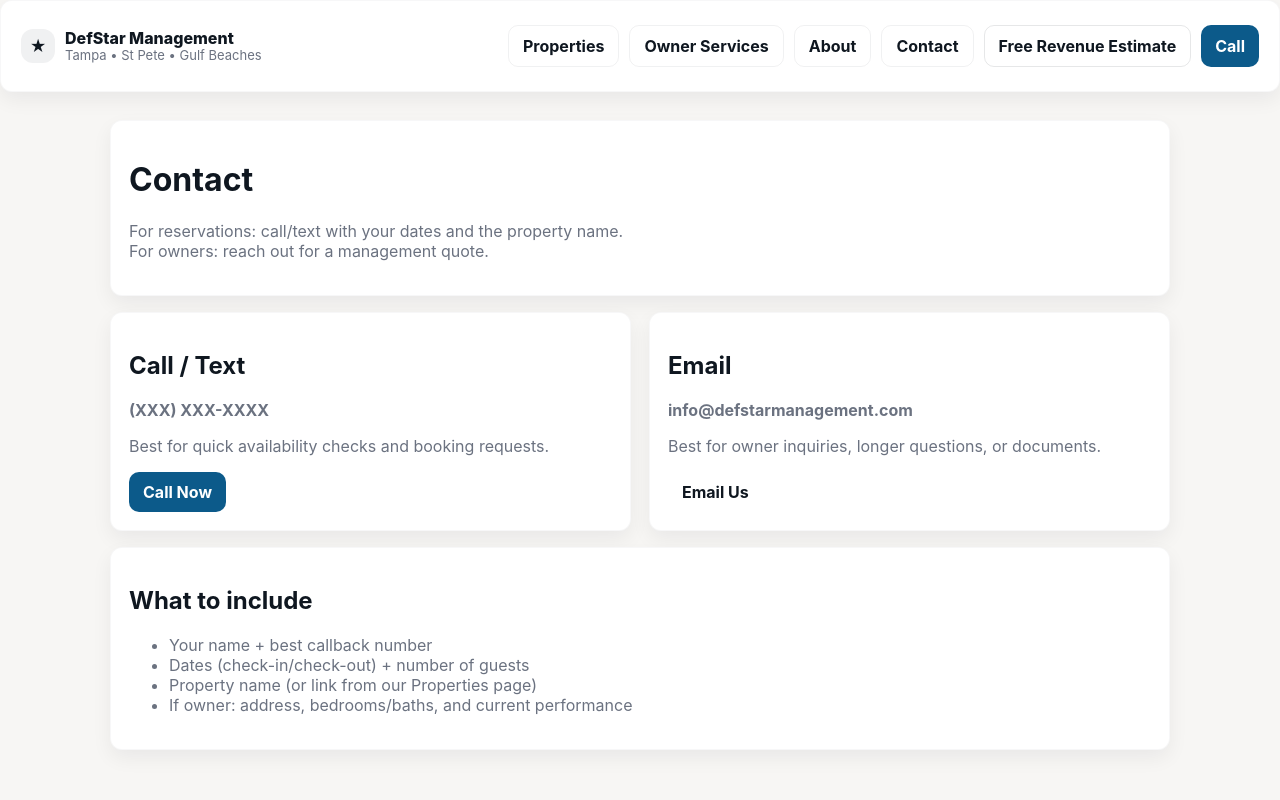
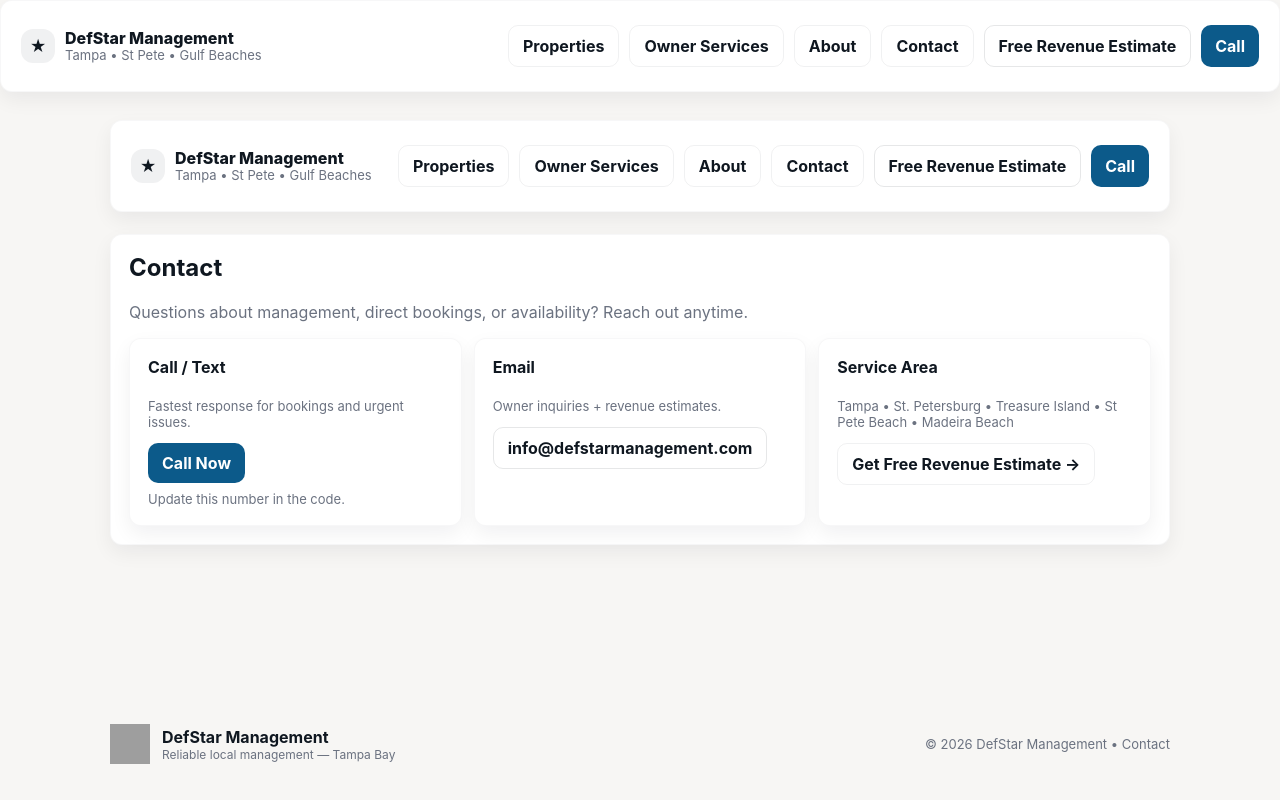
Before and after one commit to defazio75/Defstar, a Next.js app: page /contact in a window 1280 px wide. Shown: the top 800 px of the page. Built offline with nearby package versions, Linux system fonts and the light colour scheme; grey boxes are pictures that could not be loaded.

Commit message:
Refactor ContactPage component layout and content

```diff
--- a/app/contact/page.js
+++ b/app/contact/page.js
@@ -1,61 +1,46 @@
-// app/contact/page.js
-export const metadata = {
-  title: "Contact | DefStar Management",
-  description: "Contact DefStar Management for bookings or management inquiries.",
-};
+import Navbar from "../../components/Navbar";
 
 export default function ContactPage() {
-  // Replace these with your real info:
-  const phone = "(XXX) XXX-XXXX";
-  const email = "info@defstarmanagement.com";
+  return (
+    <div className="grid" style={{ gap: 22 }}>
+      <Navbar />
 
-  return (
-    <div className="grid" style={{ gap: 16 }}>
-      <header className="card">
-        <h1>Contact</h1>
+      <section className="card">
+        <h2 style={{ marginTop: 0 }}>Contact</h2>
         <p className="muted">
-          For reservations: call/text with your dates and the property name.
-          <br />
-          For owners: reach out for a management quote.
+          Questions about management, direct bookings, or availability? Reach out anytime.
         </p>
-      </header>
 
-      <section className="grid grid-2">
+        <div className="grid grid-3" style={{ gap: 12, marginTop: 12 }}>
           <div className="card">
-          <h2>Call / Text</h2>
-          <p className="muted">
-            <strong>{phone}</strong>
-          </p>
-          <p className="muted">
-            Best for quick availability checks and booking requests.
-          </p>
-          <a className="btn btn-primary" href={`tel:${phone.replace(/[^\d+]/g, "")}`}>
+            <h4 style={{ marginTop: 0 }}>Call / Text</h4>
+            <p className="muted small">Fastest response for bookings and urgent issues.</p>
+            <a className="btn btn-primary" href="tel:+15555555555">
               Call Now
+            </a>
+            <div className="muted small" style={{ marginTop: 8 }}>
+              Update this number in the code.
+            </div>
+          </div>
+
+          <div className="card">
+            <h4 style={{ marginTop: 0 }}>Email</h4>
+            <p className="muted small">Owner inquiries + revenue estimates.</p>
+            <a className="btn" style={{ border: "1px solid rgba(15,23,32,0.10)" }} href="mailto:info@defstarmanagement.com">
+              info@defstarmanagement.com
             </a>
           </div>
 
           <div className="card">
-          <h2>Email</h2>
-          <p className="muted">
-            <strong>{email}</strong>
+            <h4 style={{ marginTop: 0 }}>Service Area</h4>
+            <p className="muted small">
+              Tampa • St. Petersburg • Treasure Island • St Pete Beach • Madeira Beach
             </p>
-          <p className="muted">
-            Best for owner inquiries, longer questions, or documents.
-          </p>
-          <a className="btn" href={`mailto:${email}`}>
-            Email Us
+            <a className="btn btn-ghost" href="/revenue-estimate">
+              Get Free Revenue Estimate →
             </a>
           </div>
-      </section>
-
-      <section className="card">
-        <h2>What to include</h2>
-        <ul className="muted">
-          <li>Your name + best callback number</li>
-          <li>Dates (check-in/check-out) + number of guests</li>
-          <li>Property name (or link from our Properties page)</li>
-          <li>If owner: address, bedrooms/baths, and current performance</li>
-        </ul>
+        </div>
       </section>
     </div>
   );
```
Lines whose indentation alone changed are shown as unchanged.
